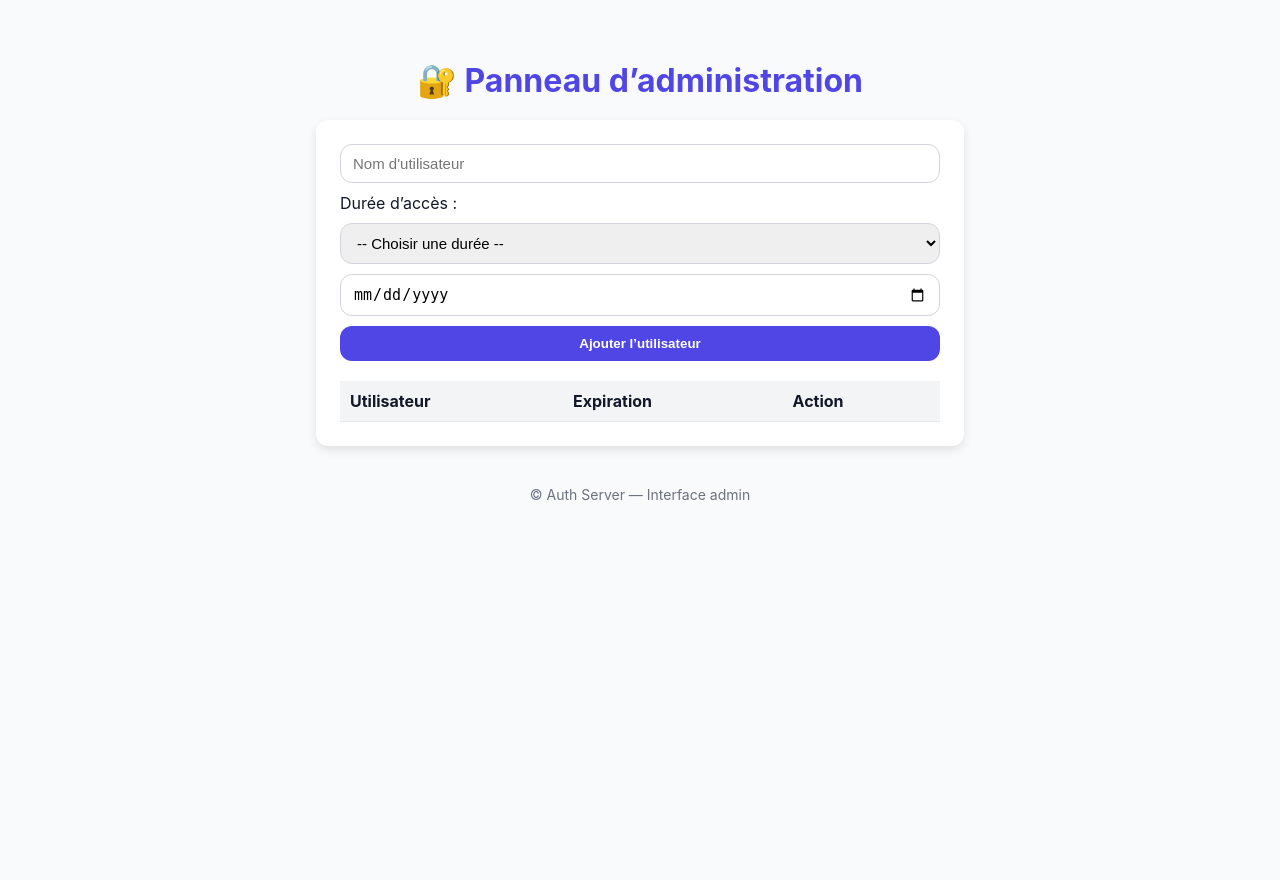
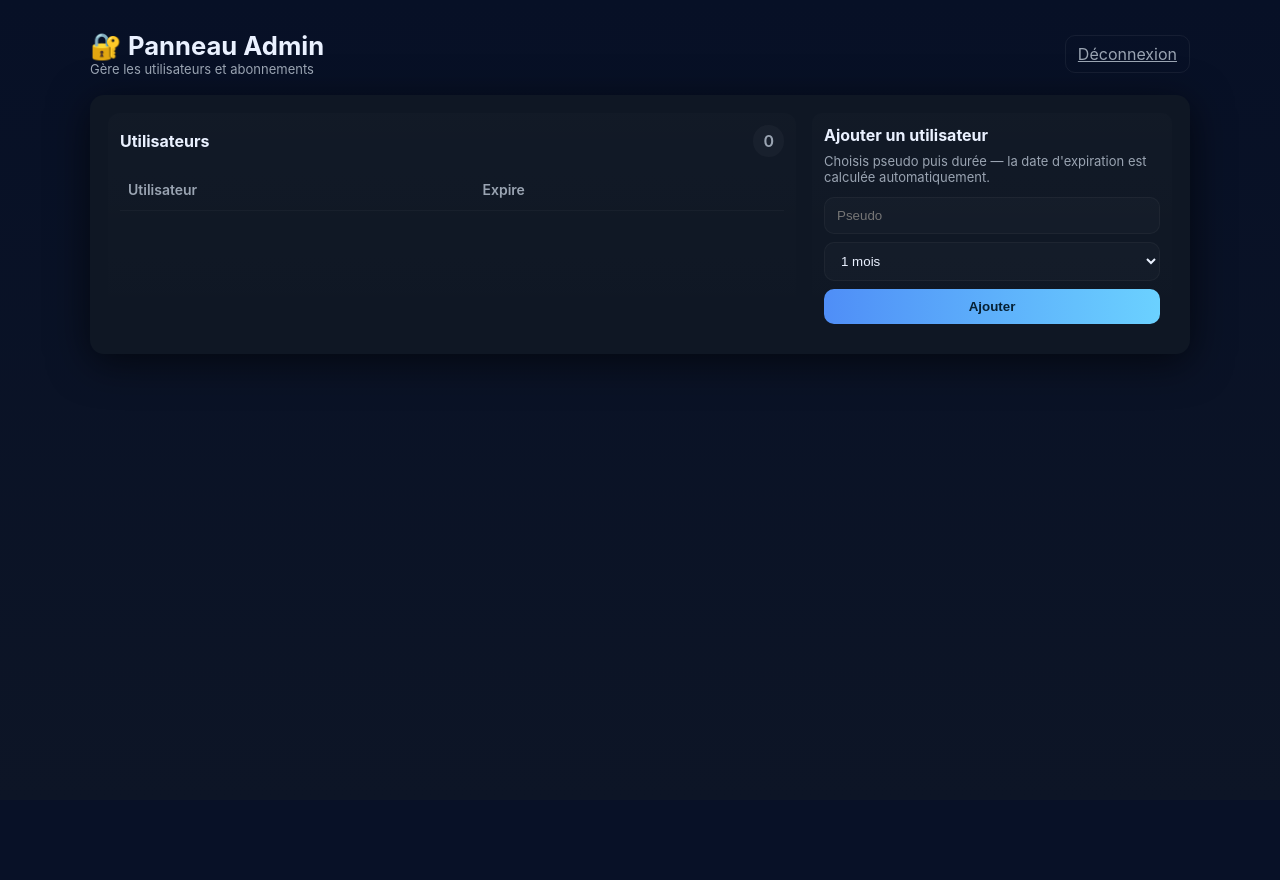
Before and after one commit to cSxrpent/auth-server, a Flask app: template templates/admin.html in a window 1280 px wide. After the commit the page ends 363 px from the top, so only its background shows below. Run offline with Flask 3, Linux system fonts and the light colour scheme; the template is opened without the code that fills it, so the values that code supplies are empty.

Commit message:
Admin UI + login

```diff
--- a/server.py
+++ b/server.py
@@ -1,103 +1,222 @@
-from flask import Flask, request, jsonify, render_template, redirect, url_for
-from flask_cors import CORS
+import os
 import json
 from datetime import datetime, timedelta
-import os
+from functools import wraps
+from flask import (
+    Flask, request, jsonify, render_template,
+    redirect, url_for, session, send_from_directory
+)
+from flask_cors import CORS
 
-app = Flask(__name__)
+# -----------------------
+# Configuration
+# -----------------------
+app = Flask(__name__, static_folder="static", template_folder="templates")
 CORS(app)
 
-ADMIN_PASSWORD = os.getenv("ADMIN_PASSWORD", "motdepassefort_local")
+# Secret key & admin password from environment (safer than hardcoding)
+app.secret_key = os.getenv("SECRET_KEY", "dev_secret_key_replace_in_prod")
+ADMIN_PASSWORD = os.getenv("ADMIN_PASSWORD", "change_me_locally")
 
+USERS_FILE = "users.json"  # list of {"username": "...", "expires": "YYYY-MM-DD"}
 
+# -----------------------
+# Utilitaires
+# -----------------------
 def load_users():
-    with open("users.json", "r") as f:
-        return json.load(f)
+    try:
+        with open(USERS_FILE, "r", encoding="utf-8") as f:
+            return json.load(f)
+    except FileNotFoundError:
+        return []
 
 def save_users(users):
-    with open("users.json", "w") as f:
-        json.dump(users, f, indent=2)
+    with open(USERS_FILE, "w", encoding="utf-8") as f:
+        json.dump(users, f, indent=2, ensure_ascii=False)
 
-@app.route('/')
-def home():
-    return "Auth server with admin panel is running."
+def find_user(users, username):
+    for u in users:
+        if u["username"].lower() == username.lower():
+            return u
+    return None
 
-@app.route('/auth', methods=['GET'])
+def parse_date(s):
+    return datetime.strptime(s, "%Y-%m-%d")
+
+def today_str():
+    return datetime.now().strftime("%Y-%m-%d")
+
+# Decorator pour routes admin
+def login_required(f):
+    @wraps(f)
+    def decorated(*args, **kwargs):
+        if not session.get("logged_in"):
+            return redirect(url_for("login"))
+        return f(*args, **kwargs)
+    return decorated
+
+# -----------------------
+# Public API used by extension
+# -----------------------
+@app.route("/auth", methods=["GET"])
 def auth():
-    username = request.args.get('username')
+    """
+    GET /auth?username=XXX
+    Returns: 200 + {"message":"authorized","expires":"YYYY-MM-DD"} or 403 + {"message":"unauthorized"/"expired"}
+    """
+    username = request.args.get("username")
     if not username:
-        return jsonify({"error": "username parameter is missing"}), 400
+        return jsonify({"message": "username parameter is missing"}), 400
 
     users = load_users()
-    for user in users:
-        if user["username"].lower() == username.lower():
-            expiry = datetime.strptime(user["expires"], "%Y-%m-%d")
-            if expiry >= datetime.now():
-                return jsonify({"status": "authorized", "expires": user["expires"]})
-            else:
-                return jsonify({"status": "expired", "expires": user["expires"]}), 403
+    user = find_user(users, username)
+    if not user:
+        return jsonify({"message": "unauthorized"}), 403
 
-    return jsonify({"status": "unauthorized"}), 403
+    try:
+        expiry = parse_date(user["expires"])
+    except Exception:
+        # malformed date -> treat as unauthorized
+        return jsonify({"message": "unauthorized"}), 403
 
+    if expiry >= datetime.now():
+        return jsonify({"message": "authorized", "expires": user["expires"]}), 200
+    else:
+        return jsonify({"message": "expired", "expires": user["expires"]}), 403
 
-# ==============================
-# 🔐 ADMIN PANEL (remis ici)
-# ==============================
-@app.route('/admin', methods=['GET', 'POST'])
+# ------------------------------------
+# Admin web UI (login + dashboard)
+# ------------------------------------
+@app.route("/login", methods=["GET", "POST"])
+def login():
+    error = None
+    if request.method == "POST":
+        password = request.form.get("password", "")
+        if password == ADMIN_PASSWORD:
+            session["logged_in"] = True
+            return redirect(url_for("admin"))
+        else:
+            error = "Mot de passe incorrect."
+    return render_template("login.html", error=error)
+
+@app.route("/logout")
+def logout():
+    session.clear()
+    return redirect(url_for("login"))
+
+# Admin dashboard page
+@app.route("/admin")
+@login_required
 def admin():
-    password = request.args.get("password")
-    if password != ADMIN_PASSWORD:
-        return "Unauthorized", 403
+    users = load_users()
+    # Clean expired (but keep them until explicit delete if you prefer)
+    # We show all users (expired or not).
+    return render_template("admin.html", users=users)
+
+# Classic form routes (kept for compatibility)
+@app.route("/admin/add", methods=["POST"])
+@login_required
+def admin_add():
+    # This route expects either:
+    # - form field 'expires' as YYYY-MM-DD
+    # - or form field 'duration' as number of days
+    username = request.form.get("username", "").strip()
+    expires = request.form.get("expires", "").strip()
+    duration = request.form.get("duration", "").strip()
+
+    if not username:
+        return redirect(url_for("admin"))
+
+    if not expires and duration:
+        try:
+            days = int(duration)
+            expires = (datetime.now() + timedelta(days=days)).strftime("%Y-%m-%d")
+        except:
+            expires = (datetime.now() + timedelta(days=7)).strftime("%Y-%m-%d")
+
+    if not expires:
+        # default 7 days
+        expires = (datetime.now() + timedelta(days=7)).strftime("%Y-%m-%d")
 
     users = load_users()
-    return render_template("admin.html", users=users, password=password)
+    # replace if exists
+    existing = find_user(users, username)
+    if existing:
+        existing["expires"] = expires
+    else:
+        users.append({"username": username, "expires": expires})
+    save_users(users)
+    return redirect(url_for("admin"))
 
-
-@app.route('/admin/add', methods=['POST'])
-def add_user():
-    password = request.args.get("password")
-    if password != ADMIN_PASSWORD:
-        return "Unauthorized", 403
-
-    username = request.form["username"]
-    expires = request.form["expires"]
-
-    users = load_users()
-    users.append({"username": username, "expires": expires})
-    save_users(users)
-
-    return redirect(url_for("admin", password=password))
-
-
-@app.route('/admin/add_duration', methods=['POST'])
-def add_user_with_duration():
-    password = request.args.get("password")
-    if password != ADMIN_PASSWORD:
-        return "Unauthorized", 403
-
-    username = request.form["username"]
-    duration = int(request.form["duration"])
-    expires = (datetime.now() + timedelta(days=duration)).strftime("%Y-%m-%d")
-
-    users = load_users()
-    users.append({"username": username, "expires": expires})
-    save_users(users)
-
-    return redirect(url_for("admin", password=password))
-
-
-@app.route('/admin/delete/<username>', methods=['GET'])
-def delete_user(username):
-    password = request.args.get("password")
-    if password != ADMIN_PASSWORD:
-        return "Unauthorized", 403
-
+@app.route("/admin/delete/<username>", methods=["GET"])
+@login_required
+def admin_delete(username):
     users = load_users()
     users = [u for u in users if u["username"].lower() != username.lower()]
     save_users(users)
+    return redirect(url_for("admin"))
 
-    return redirect(url_for("admin", password=password))
+# -----------------------
+# Modern AJAX endpoints for admin page
+# -----------------------
+@app.route("/api/users", methods=["GET"])
+@login_required
+def api_get_users():
+    users = load_users()
+    return jsonify(users)
 
+@app.route("/api/add", methods=["POST"])
+@login_required
+def api_add():
+    body = request.get_json() or {}
+    username = (body.get("username") or "").strip()
+    # duration in days OR expires in YYYY-MM-DD
+    duration = body.get("duration")  # integer days
+    expires = body.get("expires")    # date string
 
-if __name__ == '__main__':
-    app.run(host="0.0.0.0", port=10000)
+    if not username:
+        return jsonify({"error": "username missing"}), 400
+
+    if not expires and duration:
+        try:
+            expires = (datetime.now() + timedelta(days=int(duration))).strftime("%Y-%m-%d")
+        except:
+            expires = (datetime.now() + timedelta(days=7)).strftime("%Y-%m-%d")
+    if not expires:
+        expires = (datetime.now() + timedelta(days=7)).strftime("%Y-%m-%d")
+
+    users = load_users()
+    existing = find_user(users, username)
+    if existing:
+        existing["expires"] = expires
+    else:
+        users.append({"username": username, "expires": expires})
+    save_users(users)
+    return jsonify({"message": "ok", "username": username, "expires": expires}), 200
+
+@app.route("/api/delete", methods=["POST"])
+@login_required
+def api_delete():
+    body = request.get_json() or {}
+    username = (body.get("username") or "").strip()
+    if not username:
+        return jsonify({"error": "username missing"}), 400
+    users = load_users()
+    users = [u for u in users if u["username"].lower() != username.lower()]
+    save_users(users)
+    return jsonify({"message": "deleted", "username": username}), 200
+
+# -----------------------
+# Serve admin static (if needed)
+# -----------------------
+@app.route("/static/<path:path>")
+def static_files(path):
+    return send_from_directory("static", path)
+
+# -----------------------
+# Run
+# -----------------------
+if __name__ == "__main__":
+    # PORT taken from env by Render, else fallback 10000
+    port = int(os.getenv("PORT", 10000))
+    app.run(host="0.0.0.0", port=port)
--- a/templates/admin.html
+++ b/templates/admin.html
@@ -1,195 +1,185 @@
 <!DOCTYPE html>
 <html lang="fr">
 <head>
-  <meta charset="UTF-8" />
-  <meta name="viewport" content="width=device-width, initial-scale=1.0" />
-  <title>Panneau Admin – Auth Server</title>
+  <meta charset="utf-8" />
+  <meta name="viewport" content="width=device-width,initial-scale=1" />
+  <title>Admin • Auth Server</title>
   <style>
-    :root {
-      --primary: #4f46e5;
-      --primary-light: #6366f1;
-      --danger: #ef4444;
-      --bg: #f9fafb;
-      --card-bg: #ffffff;
-      --text: #111827;
-      --shadow: 0 4px 10px rgba(0, 0, 0, 0.1);
-      --radius: 12px;
-      font-family: "Inter", system-ui, sans-serif;
+    :root{
+      --bg:#0b1020; --card:#0f1724; --muted:#9aa4b2; --accent:#4f8ef7; --danger:#ff5c5c; --glass: rgba(255,255,255,0.02);
+      --radius:14px;
     }
-
-    body {
-      margin: 0;
-      background-color: var(--bg);
-      color: var(--text);
-      display: flex;
-      flex-direction: column;
-      align-items: center;
-      min-height: 100vh;
-      padding: 40px;
-    }
-
-    h1 {
-      margin-bottom: 20px;
-      color: var(--primary);
-      font-size: 2rem;
-      font-weight: 700;
-      text-align: center;
-      animation: fadeDown 0.6s ease;
-    }
-
-    @keyframes fadeDown {
-      from { opacity: 0; transform: translateY(-10px); }
-      to { opacity: 1; transform: translateY(0); }
-    }
-
-    .card {
-      background: var(--card-bg);
-      box-shadow: var(--shadow);
-      border-radius: var(--radius);
-      padding: 24px;
-      width: 100%;
-      max-width: 600px;
-      animation: fadeIn 0.6s ease;
-    }
-
-    @keyframes fadeIn {
-      from { opacity: 0; transform: scale(0.95); }
-      to { opacity: 1; transform: scale(1); }
-    }
-
-    form {
-      display: flex;
-      flex-direction: column;
-      gap: 10px;
-      margin-bottom: 20px;
-    }
-
-    input, select {
-      padding: 10px 12px;
-      border-radius: var(--radius);
-      border: 1px solid #d1d5db;
-      font-size: 15px;
-      transition: border 0.2s, box-shadow 0.2s;
-    }
-
-    input:focus, select:focus {
-      border-color: var(--primary-light);
-      box-shadow: 0 0 0 3px rgba(79, 70, 229, 0.2);
-      outline: none;
-    }
-
-    button {
-      background-color: var(--primary);
-      color: white;
-      padding: 10px;
-      border: none;
-      border-radius: var(--radius);
-      font-weight: 600;
-      cursor: pointer;
-      transition: background 0.3s, transform 0.1s;
-    }
-
-    button:hover {
-      background-color: var(--primary-light);
-      transform: translateY(-1px);
-    }
-
-    .user-list {
-      margin-top: 20px;
-      width: 100%;
-      border-collapse: collapse;
-    }
-
-    .user-list th, .user-list td {
-      padding: 10px;
-      border-bottom: 1px solid #e5e7eb;
-      text-align: left;
-    }
-
-    .user-list th {
-      background: #f3f4f6;
-    }
-
-    .delete-btn {
-      background-color: var(--danger);
-      color: white;
-      border: none;
-      padding: 6px 12px;
-      border-radius: var(--radius);
-      cursor: pointer;
-      transition: background 0.3s;
-    }
-
-    .delete-btn:hover {
-      background-color: #dc2626;
-    }
-
-    footer {
-      margin-top: 40px;
-      color: #6b7280;
-      font-size: 14px;
-    }
-
-    .fade-in {
-      animation: fadeIn 0.5s ease forwards;
-    }
+    *{box-sizing:border-box}
+    body{margin:0;font-family:Inter,system-ui,Arial;background:linear-gradient(180deg,#071026,#0d1526);color:#eaf1ff;min-height:100vh;padding:30px;display:flex;justify-content:center}
+    .wrap{width:100%;max-width:1100px}
+    header{display:flex;align-items:center;justify-content:space-between;margin-bottom:18px}
+    h1{margin:0;font-size:1.6rem}
+    .btn-logout{background:transparent;border:1px solid rgba(255,255,255,0.06);padding:8px 12px;border-radius:10px;color:var(--muted);cursor:pointer}
+    .card{background:var(--card);border-radius:var(--radius);padding:18px;box-shadow:0 8px 40px rgba(0,0,0,0.6);overflow:hidden}
+    .top-form{display:flex;gap:12px;align-items:center;margin-bottom:12px;flex-wrap:wrap}
+    input, select{padding:10px 12px;border-radius:10px;border:1px solid rgba(255,255,255,0.04);background:var(--glass);color:inherit}
+    button.primary{background:linear-gradient(90deg,var(--accent),#6bd1ff);border:none;padding:10px 14px;border-radius:10px;color:#062033;font-weight:700;cursor:pointer}
+    .grid{display:grid;grid-template-columns:1fr 360px;gap:16px}
+    .list{background:linear-gradient(180deg,rgba(255,255,255,0.01),transparent);padding:12px;border-radius:12px;min-height:220px}
+    table{width:100%;border-collapse:collapse}
+    th,td{padding:12px 8px;border-bottom:1px solid rgba(255,255,255,0.03);text-align:left;font-size:14px}
+    th{color:var(--muted);font-weight:600}
+    .small{font-size:13px;color:var(--muted)}
+    .actions{display:flex;gap:8px;align-items:center}
+    .del{background:var(--danger);border:none;padding:8px 10px;border-radius:8px;color:#fff;cursor:pointer}
+    .pill{background:rgba(255,255,255,0.03);padding:6px 10px;border-radius:999px;font-weight:600;color:var(--muted)}
+    .fade{animation:fade .35s ease}
+    @keyframes fade{from{opacity:0;transform:translateY(6px)}to{opacity:1;transform:none}}
+    .toast{position:fixed;right:20px;bottom:20px;background:#06132a;padding:12px 16px;border-radius:10px;box-shadow:0 8px 30px rgba(0,0,0,0.6);color:#cde7ff}
+    .muted{color:var(--muted)}
+    @media(max-width:900px){.grid{grid-template-columns:1fr}}
   </style>
 </head>
 <body>
-  <h1>🔐 Panneau d’administration</h1>
+  <div class="wrap">
+    <header>
+      <div>
+        <h1>🔐 Panneau Admin</h1>
+        <div class="small muted">Gère les utilisateurs et abonnements</div>
+      </div>
+      <div>
+        <a class="btn-logout" href="/logout">Déconnexion</a>
+      </div>
+    </header>
 
-  <div class="card fade-in">
-    <form action="/admin/add?password={{ password }}" method="POST">
-      <input type="text" name="username" placeholder="Nom d'utilisateur" required />
+    <div class="card fade">
+      <div class="grid">
+        <!-- left: users -->
+        <div class="list">
+          <div style="display:flex;justify-content:space-between;align-items:center;margin-bottom:12px">
+            <div style="font-weight:700">Utilisateurs</div>
+            <div class="pill" id="count">0</div>
+          </div>
 
-      <label for="duration">Durée d’accès :</label>
-      <select id="duration" name="duration" required onchange="setDateFromDuration(this.value)">
-        <option value="">-- Choisir une durée --</option>
-        <option value="7">1 semaine</option>
-        <option value="30">1 mois</option>
-        <option value="90">3 mois</option>
-        <option value="365">1 an</option>
-      </select>
+          <table id="usersTable">
+            <thead>
+              <tr><th>Utilisateur</th><th>Expire</th><th></th></tr>
+            </thead>
+            <tbody>
+              <!-- rows injected by JS -->
+            </tbody>
+          </table>
+        </div>
 
-      <input type="date" id="expires" name="expires" required />
+        <!-- right: add panel -->
+        <aside style="padding:12px;border-radius:10px;background:linear-gradient(180deg,rgba(255,255,255,0.01),transparent)">
+          <div style="font-weight:700;margin-bottom:8px">Ajouter un utilisateur</div>
+          <div class="small muted" style="margin-bottom:12px">Choisis pseudo puis durée — la date d'expiration est calculée automatiquement.</div>
 
-      <button type="submit">Ajouter l’utilisateur</button>
-    </form>
-
-    <table class="user-list fade-in">
-      <thead>
-        <tr>
-          <th>Utilisateur</th>
-          <th>Expiration</th>
-          <th>Action</th>
-        </tr>
-      </thead>
-      <tbody>
-        {% for user in users %}
-        <tr>
-          <td>{{ user.username }}</td>
-          <td>{{ user.expires }}</td>
-          <td>
-            <a href="/admin/delete/{{ user.username }}?password={{ password }}">
-              <button class="delete-btn">Supprimer</button>
-            </a>
-          </td>
-        </tr>
-        {% endfor %}
-      </tbody>
-    </table>
+          <div style="display:flex;flex-direction:column;gap:8px">
+            <input id="username" placeholder="Pseudo" />
+            <select id="duration">
+              <option value="7">1 semaine</option>
+              <option value="14">2 semaines</option>
+              <option value="30" selected>1 mois</option>
+              <option value="90">3 mois</option>
+              <option value="180">6 mois</option>
+              <option value="365">1 an</option>
+              <option value="0">Illimité</option>
+            </select>
+            <button class="primary" id="addBtn">Ajouter</button>
+          </div>
+        </aside>
+      </div>
+    </div>
   </div>
 
-  <footer>© {{ datetime.now().year }} Auth Server — Interface admin</footer>
+  <div id="toast" style="display:none" class="toast">Message</div>
 
   <script>
-    function setDateFromDuration(days) {
-      if (!days) return;
-      const expiresInput = document.getElementById('expires');
-      const date = new Date();
-      date.setDate(date.getDate() + parseInt(days));
-      expiresInput.value = date.toISOString().split('T')[0];
+    const api = {
+      list: '/api/users',
+      add: '/api/add',
+      del: '/api/delete'
+    };
+
+    function toast(msg, t=2500){
+      const el = document.getElementById('toast');
+      el.textContent = msg;
+      el.style.display = 'block';
+      clearTimeout(window._toastTimeout);
+      window._toastTimeout = setTimeout(()=> el.style.display='none', t);
     }
+
+    async function fetchUsers(){
+      const res = await fetch(api.list, {credentials:'same-origin'});
+      if(!res.ok){ toast('Erreur: '+res.status); return; }
+      const users = await res.json();
+      renderUsers(users);
+    }
+
+    function renderUsers(users){
+      const tbody = document.querySelector('#usersTable tbody');
+      tbody.innerHTML = '';
+      let count = 0;
+      users.forEach(u=>{
+        count++;
+        const tr = document.createElement('tr');
+        const expires = u.expires || '—';
+        tr.innerHTML = `
+          <td><strong>${u.username}</strong><div class="small muted" style="margin-top:6px"> </div></td>
+          <td>${expires}</td>
+          <td class="actions">
+            <button class="del" data-username="${u.username}">Supprimer</button>
+          </td>
+        `;
+        tbody.appendChild(tr);
+      });
+      document.getElementById('count').textContent = count;
+      // attach delete handlers
+      document.querySelectorAll('.del').forEach(btn=>{
+        btn.onclick = async ()=> {
+          const username = btn.dataset.username;
+          if(!confirm(`Supprimer ${username} ?`)) return;
+          const res = await fetch(api.del, {
+            method:'POST',
+            headers:{'Content-Type':'application/json'},
+            body: JSON.stringify({username}),
+            credentials:'same-origin'
+          });
+          if(res.ok){
+            toast('Supprimé');
+            // animate fade out then remove
+            btn.closest('tr').style.transition='opacity .4s';
+            btn.closest('tr').style.opacity='0';
+            setTimeout(fetchUsers, 420);
+          } else {
+            const j = await res.json().catch(()=>({}));
+            toast('Erreur: ' + (j.error || res.status));
+          }
+        }
+      })
+    }
+
+    // add user
+    document.getElementById('addBtn').onclick = async ()=>{
+      const username = document.getElementById('username').value.trim();
+      const duration = document.getElementById('duration').value;
+      if(!username){ toast('Pseudo requis'); return; }
+      const body = { username, duration: parseInt(duration) || 0 };
+      const res = await fetch(api.add, {
+        method:'POST',
+        headers:{'Content-Type':'application/json'},
+        credentials:'same-origin',
+        body: JSON.stringify(body)
+      });
+      if(res.ok){
+        toast('Utilisateur ajouté');
+        document.getElementById('username').value = '';
+        setTimeout(fetchUsers, 220);
+      } else {
+        const j = await res.json().catch(()=>({}));
+        toast('Erreur: ' + (j.error || res.status));
+      }
+    }
+
+    // initial load
+    fetchUsers();
   </script>
 </body>
 </html>
--- /dev/null
+++ b/templates/login.html
@@ -0,0 +1,32 @@
+<!DOCTYPE html>
+<html lang="fr">
+<head>
+  <meta charset="utf-8" />
+  <meta name="viewport" content="width=device-width,initial-scale=1" />
+  <title>Connexion admin</title>
+  <style>
+    :root { --bg: #0f1724; --card:#0b1220; --accent:#5dd0ff; --text:#e6f0ff; }
+    html,body{height:100%;margin:0;font-family:Inter,system-ui,Arial;}
+    body{background:linear-gradient(135deg,#071023,#11213a);display:flex;align-items:center;justify-content:center;color:var(--text);}
+    .card{width:360px;padding:30px;border-radius:14px;background:linear-gradient(180deg,rgba(255,255,255,0.03),rgba(255,255,255,0.01));box-shadow:0 8px 40px rgba(2,6,23,0.6);backdrop-filter:blur(6px);text-align:center;animation:cardIn .6s ease;}
+    h2{margin:0 0 14px 0;font-weight:600}
+    input{width:100%;padding:12px;border-radius:10px;border:1px solid rgba(255,255,255,0.06);background:rgba(255,255,255,0.03);color:var(--text);margin-bottom:12px;outline:none}
+    button{width:100%;padding:12px;border-radius:10px;border:none;background:var(--accent);color:#022335;font-weight:700;cursor:pointer;transition:transform .12s}
+    button:active{transform:translateY(1px)}
+    .error{color:#ff9b9b;margin-top:8px;font-size:14px}
+    @keyframes cardIn{from{opacity:0;transform:translateY(18px) scale(.98)}to{opacity:1;transform:none}}
+  </style>
+</head>
+<body>
+  <div class="card">
+    <h2>Connexion admin</h2>
+    <form method="POST" autocomplete="off">
+      <input type="password" name="password" placeholder="Mot de passe admin" required />
+      <button type="submit">Se connecter</button>
+    </form>
+    {% if error %}
+      <div class="error">{{ error }}</div>
+    {% endif %}
+  </div>
+</body>
+</html>
```
